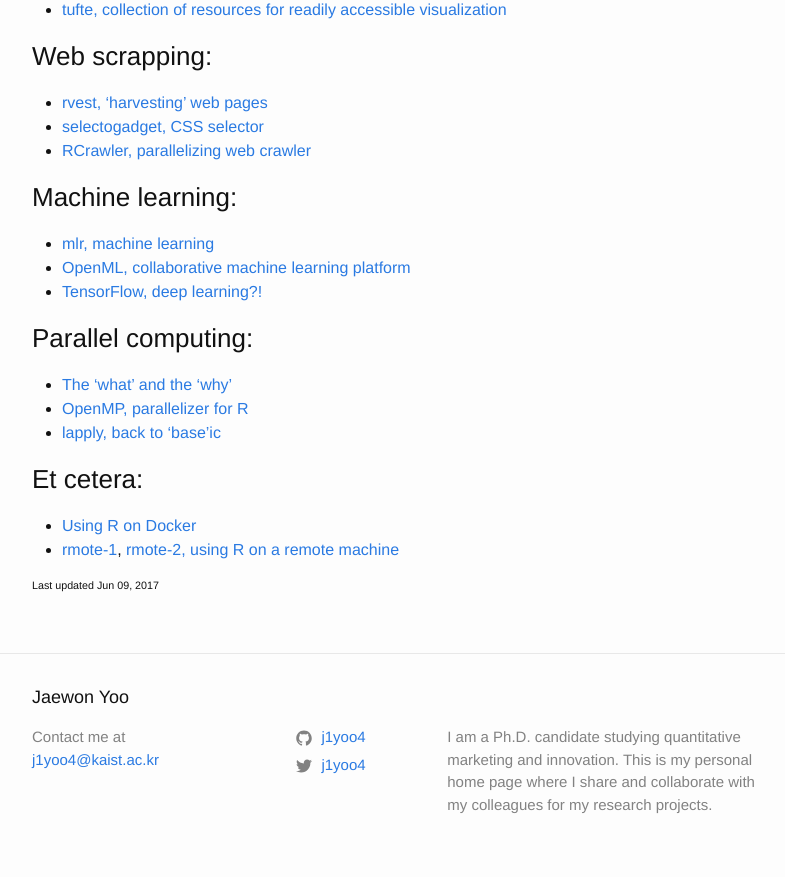
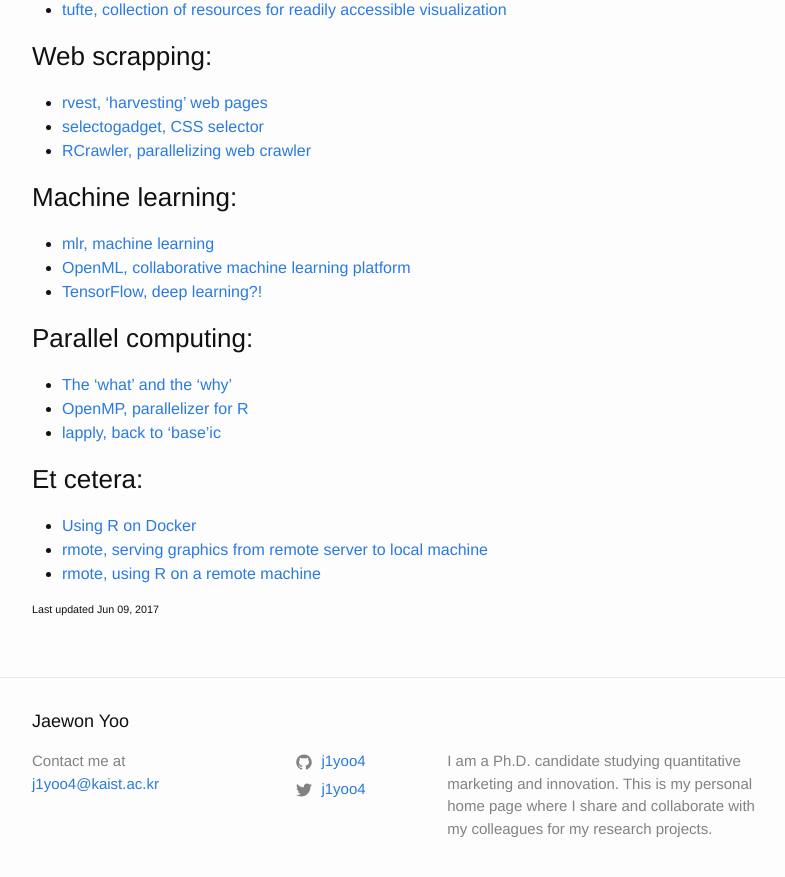
Before and after one commit to j1yoo/j1yoo.github.io, a Jekyll site: the page built from _posts/2017-06-08-useful_r_packages.md, in a window 1280 px wide and 900 px high, scrolled down 706 px. Shown: the top 877 px of the window, without its empty margins (238-1023 px from the left). Built offline with Jekyll 4.4.1, drawn with Linux system fonts in a browser that asks for light colours.

Commit message:
Create 2017-06-08-useful_r_packages.md

```diff
--- a/_posts/2017-06-08-useful_r_packages.md
+++ b/_posts/2017-06-08-useful_r_packages.md
@@ -41,7 +41,8 @@
 
 ### Et cetera:
 * [Using R on Docker](https://github.com/rocker-org/rocker/wiki/Using-the-RStudio-image)
-* [rmote-1](http://ryanhafen.com/blog/rmote), [rmote-2, using R on a remote machine](https://github.com/cloudyr/rmote)
+* [rmote, serving graphics from remote server to local machine](http://ryanhafen.com/blog/rmote)
+* [rmote, using R on a remote machine](https://github.com/cloudyr/rmote)
 
 
 ###### Last updated Jun 09, 2017
```
